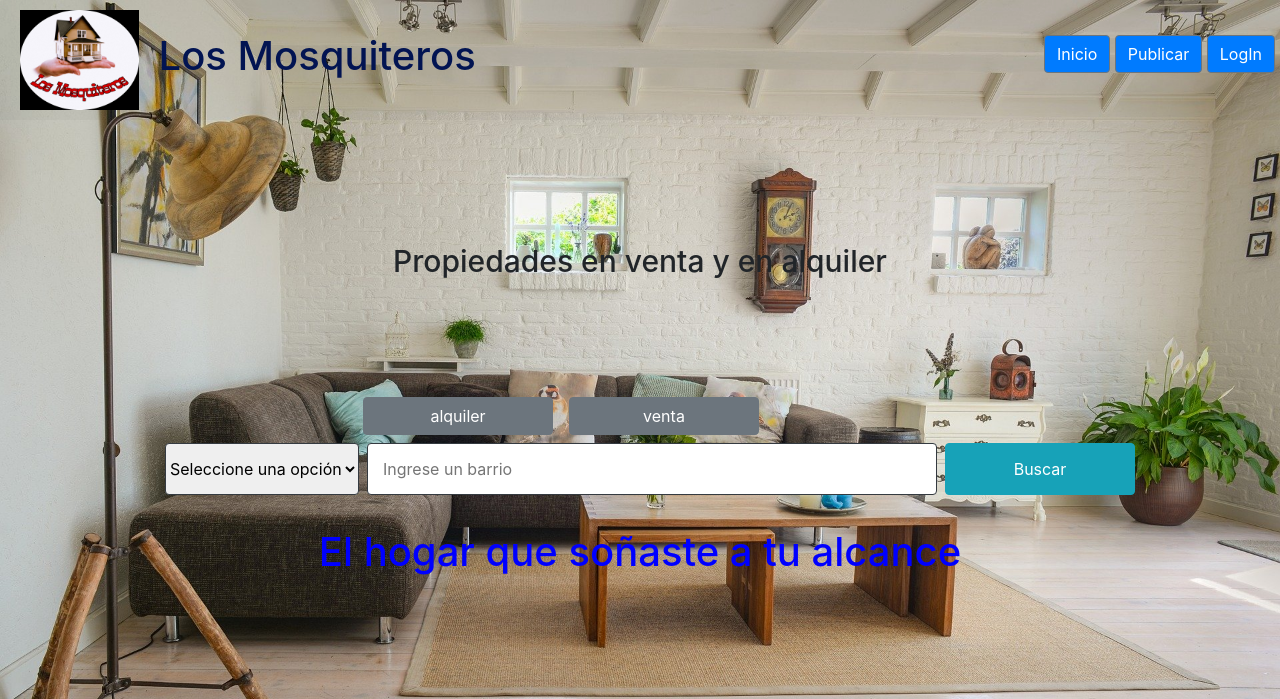
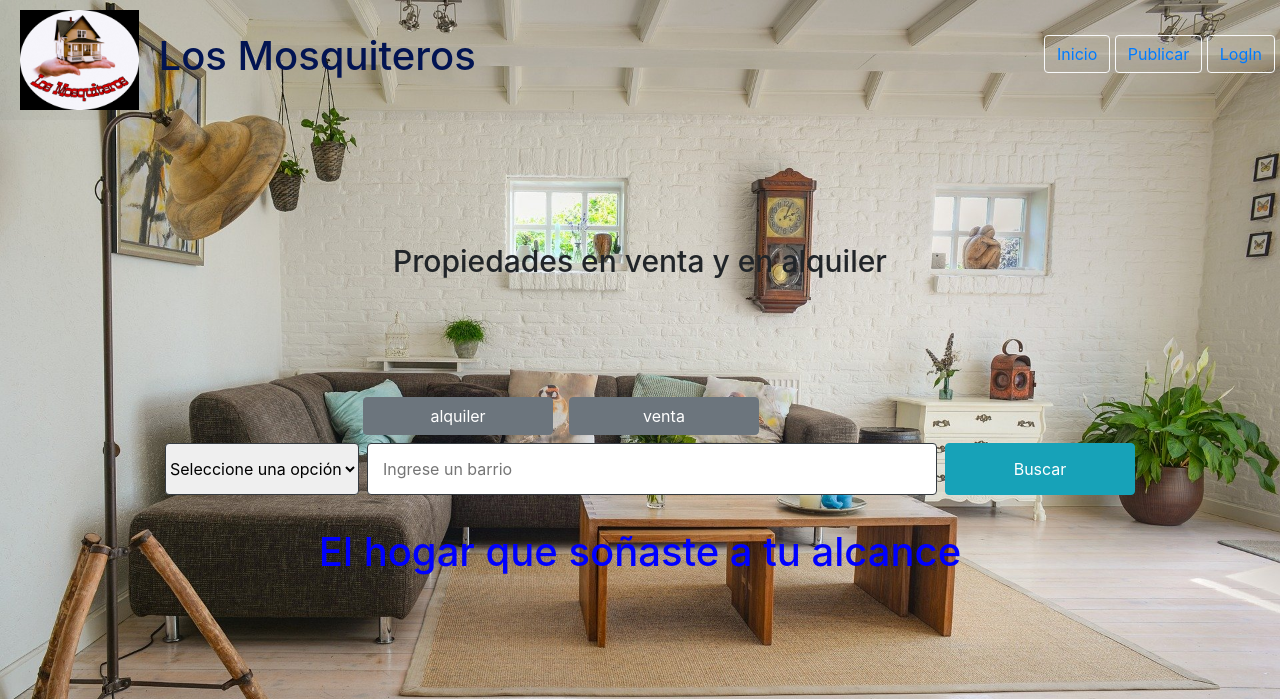
Before and after one commit to dchiapa/losMosquiteros, a PHP site: page / in a window 1280 px wide. Shown: the top 699 px of the page. Run offline with PHP 8.4, Linux system fonts and the light colour scheme; data comes from the database, SQL or seed files in the repository.

Commit message:
adaptacion fer-2

```diff
--- a/css/main.css
+++ b/css/main.css
@@ -45,18 +45,6 @@
     right: 5px;
 }
 
-#ppal header nav ul .btn-outline-secondary {
-    background-color: #007bff;
-}
-
-#ppal header nav ul .btn-outline-secondary a {
-    color: #ffffff;
-}
-
-#ppal header nav ul .btn-outline-secondary:hover {
-    background-color: #cccccc;
-}
-
 #ppal header nav ul li:hover {
     font-weight: bold;
 }
--- a/index.php
+++ b/index.php
@@ -13,9 +13,9 @@
 			<h1 class="">Los Mosquiteros</h1>
 			<nav>
 			    <ul>
-			        <li class="btn btn-outline-secondary"><a href="index.php">Inicio</a></li>
-			        <li class="btn btn-outline-secondary"><a href="">Publicar</a></li>
-			        <li class="btn btn-outline-secondary"><a href="admin.php">LogIn</a></li>
+			        <li class="btn btn-outline-light "><a href="index.php">Inicio</a></li>
+			        <li class="btn btn-outline-light"><a href="">Publicar</a></li>
+			        <li class="btn btn-outline-light"><a href="admin.php">LogIn</a></li>
 			    </ul>
 			</nav>
 		</header>
```
